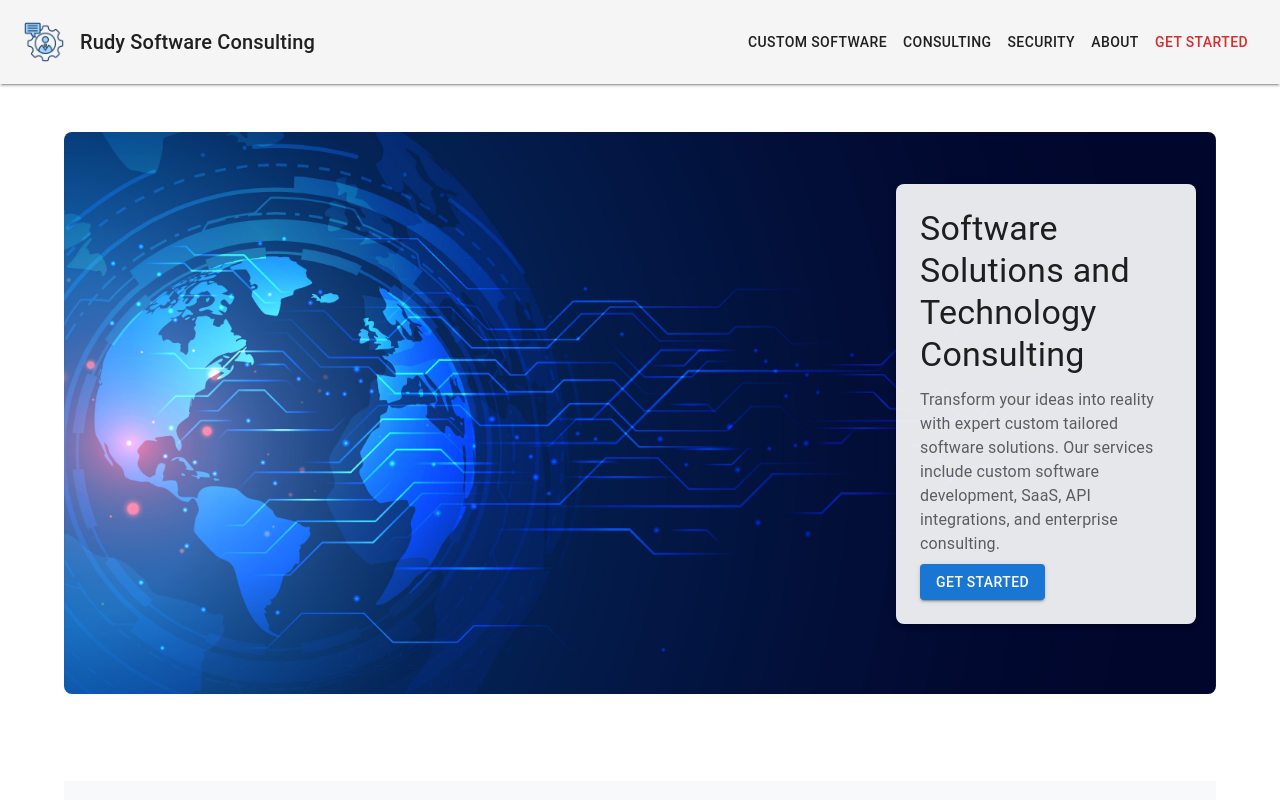
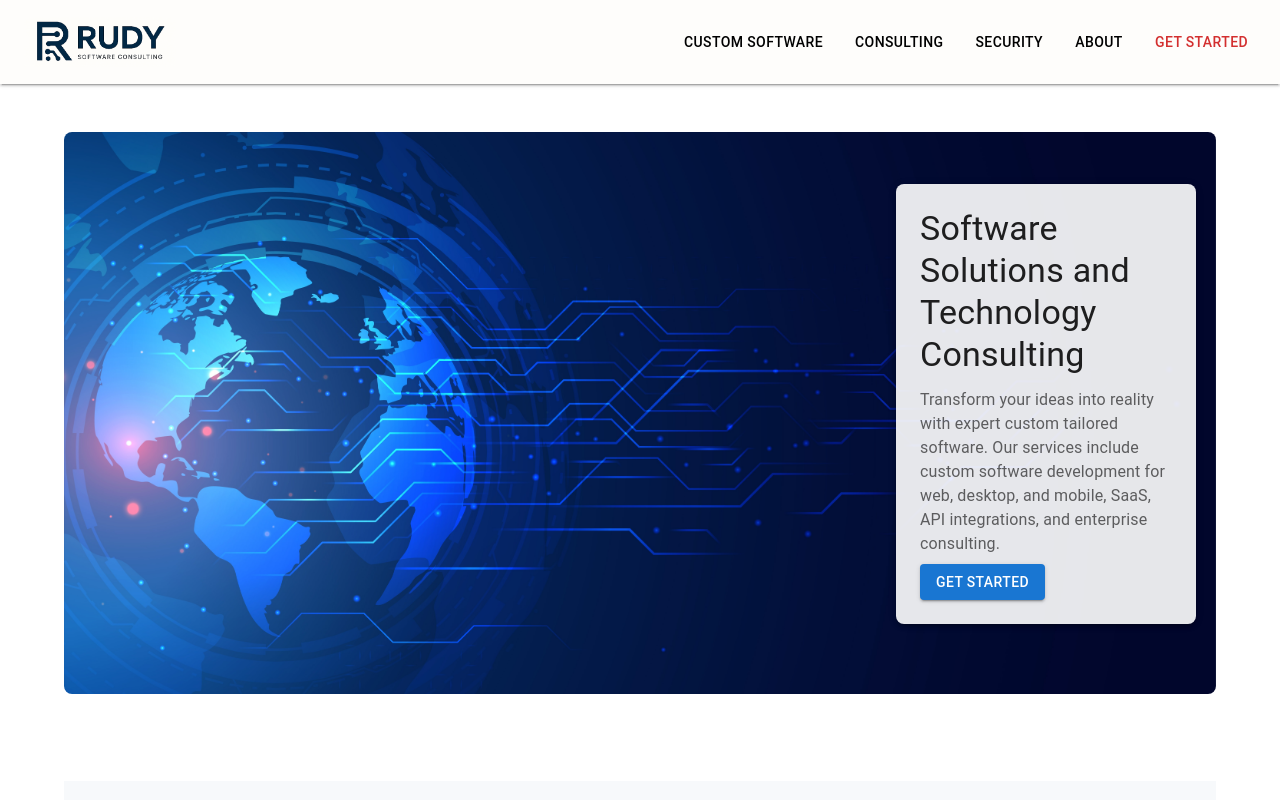
Before and after one commit to rudymiked/consulting, a React (Vite) app in the folder rudy-software-consulting/: page / in a window 1280 px wide. Shown: the top 800 px of the page. Built offline with nearby package versions, Linux system fonts and the light colour scheme; the HTML template or start-up script is replaced by a standard one.

Commit message:
updated header with Rudy logo

```diff
--- a/rudy-software-consulting/src/components/Banner.tsx
+++ b/rudy-software-consulting/src/components/Banner.tsx
@@ -55,7 +55,7 @@ const Banner: React.FC = () => {
                     fontSize: '1.2rem', // Optional: scale down font size
                     },
                 })}>
-                    Transform your ideas into reality with expert custom tailored software solutions. Our services include custom software development, SaaS, API integrations, and enterprise consulting.
+                    Transform your ideas into reality with expert custom tailored software. Our services include custom software development for web, desktop, and mobile, SaaS, API integrations, and enterprise consulting.
                 </Typography>
                 <Button variant="contained" color="primary" href="#contact" sx={{ mt: 1 }}>
                     Get Started
--- a/rudy-software-consulting/src/components/Header.tsx
+++ b/rudy-software-consulting/src/components/Header.tsx
@@ -6,13 +6,26 @@ import Button from '@mui/material/Button';
 import Box from '@mui/material/Box';
 
 const Header: React.FC = () => (
-  <AppBar position="static" color="default" elevation={2}>
-    <Toolbar>
-      <img src="/src/assets/icons/apple-touch-icon.png" alt="Logo" style={{ width: 40, height: 40, marginRight: 16 }} />
-      <Typography variant="h6" component="div" align='left' sx={{ flexGrow: 1 }}>
-        Rudy Software Consulting
-      </Typography>
-      <Box>
+  <AppBar
+    position="static"
+    elevation={2}
+    component={'header'}
+    sx={{
+      backgroundColor: '#FEFDFB',
+      color: 'black',
+      padding: '10px 0',
+    }}
+  >
+    <Toolbar sx={{ display: 'flex', justifyContent: 'space-between' }}>
+      <Box sx={{ display: 'flex', alignItems: 'center' }}>
+        <img
+          src="/src/assets/rudylogo.png"
+          alt="Logo"
+          style={{ width: 'auto', height: 50, marginRight: 16 }}
+        />
+      </Box>
+
+      <Box sx={{ display: 'flex', alignItems: 'center', gap: 2 }}>
         <Button color="inherit" href="#custom-software">Custom software</Button>
         <Button color="inherit" href="#consulting">Consulting</Button>
         <Button color="inherit" href="#security">Security</Button>
@@ -23,4 +36,5 @@ const Header: React.FC = () => (
   </AppBar>
 );
 
+
 export default Header;
--- a/rudy-software-consulting/src/styles/main.css
+++ b/rudy-software-consulting/src/styles/main.css
@@ -6,7 +6,7 @@ body {
 }
 
 header {
-    background: whitesmoke;
+    background: #007acc;
     color: white;
     padding: 10px 0;
     text-align: center;
```
Also changed, not shown: rudy-software-consulting/src/assets/rudylogo.png (added).
